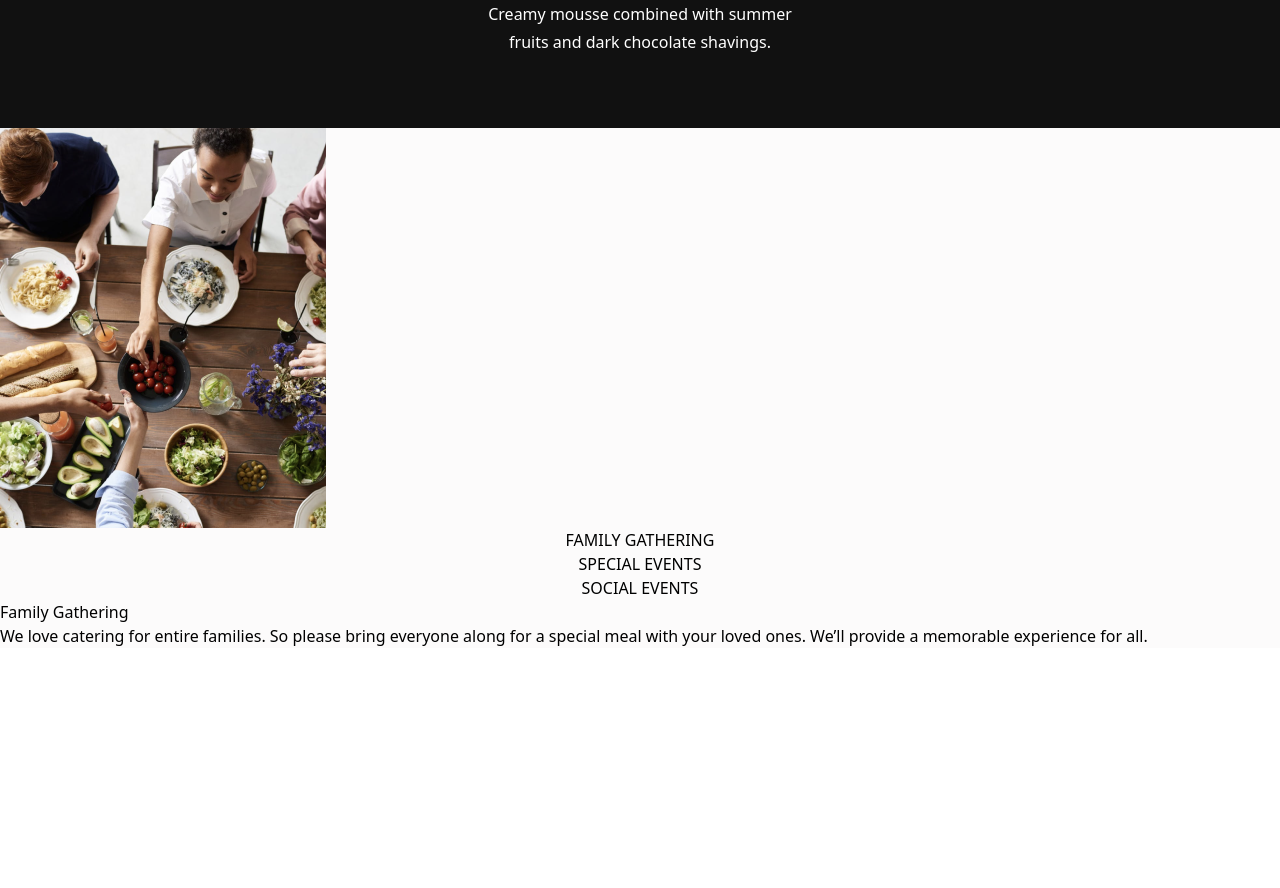
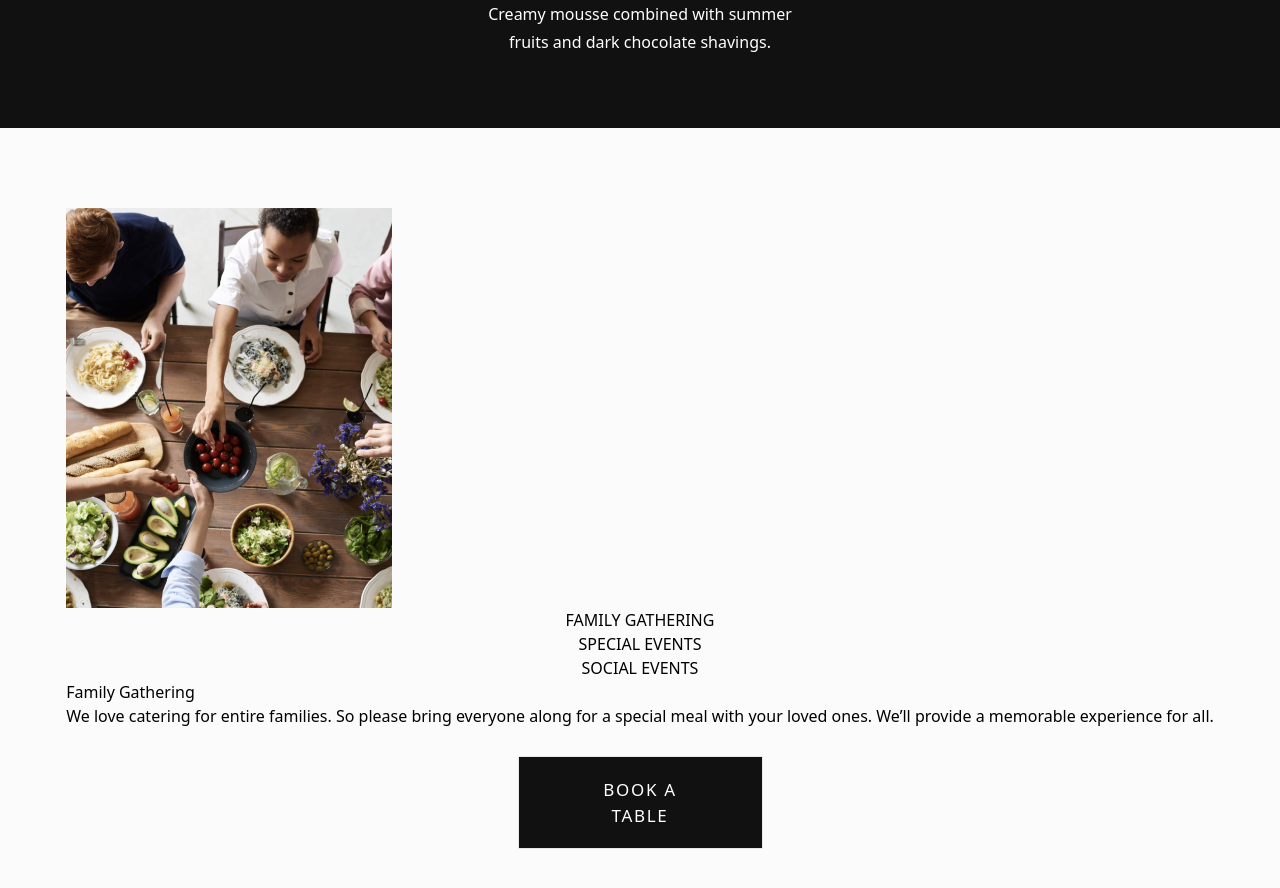
Before and after one commit to neshacascia/verde, a React (Vite) app: page / in a window 1280 px wide. Shown: the part 4100-4988 px from the top of the page. Before the commit the page ends 4748 px from the top, so only its background shows below. Built offline with nearby package versions, Linux system fonts and the light colour scheme.

Commit message:
applied styling to event section

```diff
--- a/src/pages/Home.jsx
+++ b/src/pages/Home.jsx
@@ -41,11 +41,14 @@ export default function Home() {
         <section>{highlights}</section>
       </section>
 
-      <section className="bg-[#fcfbfb]">
+      <section className="bg-[#fcfbfb] w-screen h-auto flex flex-col items-center mt-20 pb-32">
         <Event
           event={eventsArr[eventsPosition]}
           setEventsPosition={setEventsPosition}
         />
+        <button className="text-white bg-[#111] text-[17px] font-medium tracking-widest uppercase w-[245px] border-[1px] py-5 px-14 mt-7">
+          Book a table
+        </button>
       </section>
     </section>
   );
```
